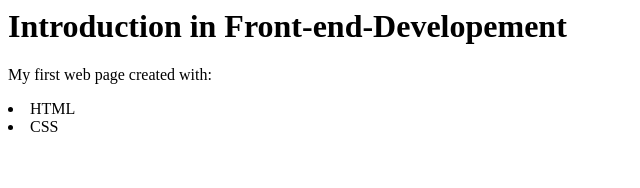
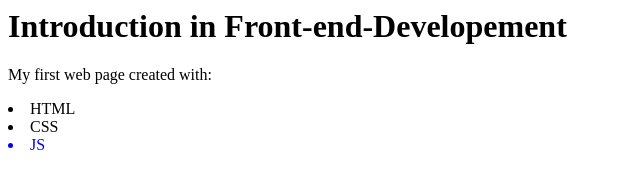
Before and after one commit to MMariusConstantin/test-front-end-development, a plain HTML site: page index.html in a window 1280 px wide. Shown: the full height of the page, 0-640 px from the left. Drawn offline with Linux system fonts and the light colour scheme.

Commit message:
Added a new item in list

```diff
--- a/index.html
+++ b/index.html
@@ -4,4 +4,5 @@
 <ui>
 <li>HTML</li>
 <li>CSS</li>
+<li style="color:blue;">JS</li>
 </ui>
```
